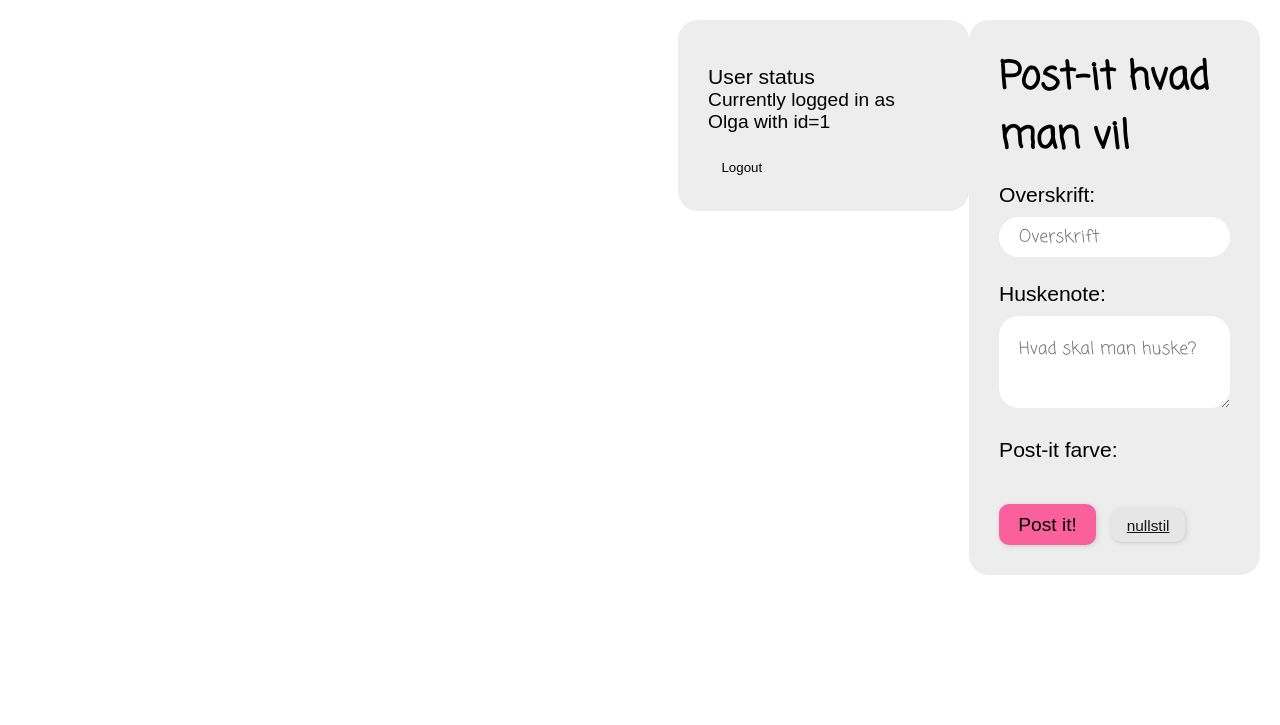
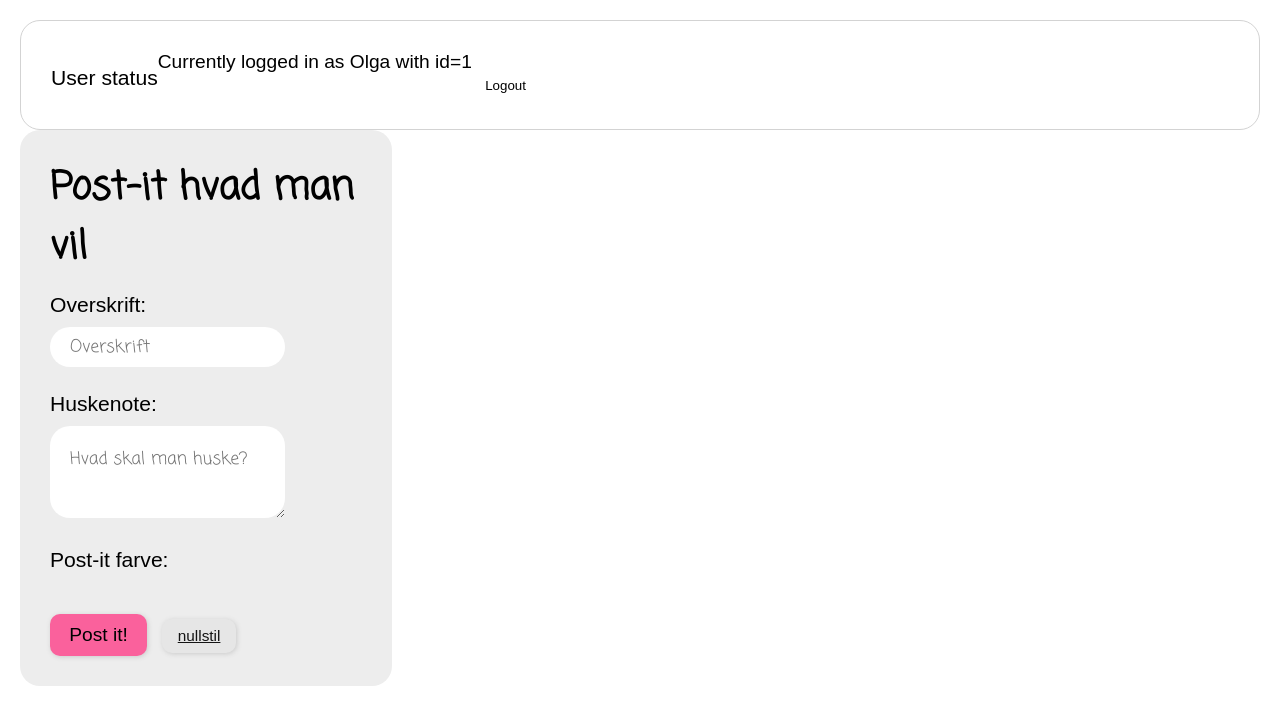
Before and after one commit to okomaro/post-it-system, a PHP site: page /postit_board.php in a window 1280 px wide. Shown: the top 725 px of the page. Run offline with PHP 8.4, Linux system fonts and the light colour scheme; a user stored in the database is signed in; data comes from the database, SQL or seed files in the repository; data that the repository does not hold is empty; some libraries are stand-ins or nearby versions.

Commit message:
Postit board and css corrected

```diff
--- a/css/style.css
+++ b/css/style.css
@@ -12,37 +12,53 @@ body {
 	font-family: sans-serif;
 	font-size: 1.2em;
 	display: flex;
-	flex-wrap: row wrap;
-	justify-content: center;
+	flex-wrap: wrap;
+	justify-content: flex-start;
 }
+
 .container {
 	display: flex;
-	flex-wrap: wrap;
+	flex-wrap: row wrap;
 	padding: 30px;
 	align-self: flex-start;
 }
 
 .user-form {
 	display: flex;
-	flex-wrap: row wrap;
-	width: 30%;
+	flex-wrap: wrap;
+	width: 35%;
+	min-width: 360px;
 	border-radius: 20px;
 	border: 1px solid lightgray;
 	background-color: #ededed;
 }
 
+.welcome-field {
+	width: 100%;
+	border-radius: 20px;
+	border: 1px solid lightgray;
+	order: -1;
+}
+
 .whiteboard {
 	width: 70%;
-	order: -1;
+	order: 0;
+	display: flex;
+	flex-wrap: wrap;
 }
+
 .sidebar {
 	display: flex;
-	flex-wrap: row wrap;
+	flex-wrap: wrap;
 	width: 30%;
+	min-width: 360px;
 	border-radius: 20px;
 	/* border-left: 1px solid lightgray; */
 	background-color: #ededed;
 }
+
+
+
 .footer-tools {
 	display: flex;
 	flex-wrap: row wrap;
@@ -71,6 +87,21 @@ body {
 	/* font-family: 'Shadows Into Light', cursive; */
 	font-family: 'Coming Soon', cursive;
 }
+
+.postit p {
+display: block;
+  word-wrap: break-word;
+  max-height: 3.6em;
+  line-height: 1.8em;
+}
+
+.postit h2 {
+display: block;
+  word-wrap: break-word;
+  max-height: 3.6em;
+  line-height: 1.8em;
+}
+
 .postit button {
 	position: absolute;
 	background: none;
@@ -227,11 +258,12 @@ body {
 }
 
 .whiteboard {
-	width: 50%;
+	width: 55%;
 }
 
 .sidebar {
-	width: 50%;
+	width: 45%;
+	min-width: 360px;
 }
 
 .postit {
--- a/postit_board.php
+++ b/postit_board.php
@@ -8,13 +8,18 @@
 	<title>Post whatever you want</title>
 
 
-	<link rel="stylesheet" href="//code.jquery.com/ui/1.12.1/themes/base/jquery-ui.css">
+<!--	<link rel="stylesheet" href="//code.jquery.com/ui/1.12.1/themes/base/jquery-ui.css">-->
+
 	<link href="https://fonts.googleapis.com/css?family=Shadows+Into+Light" rel="stylesheet">
 	<link href="https://fonts.googleapis.com/css?family=Coming+Soon" rel="stylesheet">
 	<link rel="stylesheet" href="https://use.fontawesome.com/releases/v5.3.1/css/all.css" integrity="sha384-mzrmE5qonljUremFsqc01SB46JvROS7bZs3IO2EmfFsd15uHvIt+Y8vEf7N7fWAU" crossorigin="anonymous">
+
 	<script src="https://code.jquery.com/jquery-1.12.4.js"></script>
+
 	<script type="text/javascript" src="https://ajax.googleapis.com/ajax/libs/jquery/1.7.2/jquery.min.js"></script>
+
 	<script type="text/javascript" src="https://code.jquery.com/ui/1.8.18/jquery-ui.min.js"></script>
+
 	<!-- main style - stays the last because it overrides the themes of jquery -->
 	<link rel="stylesheet" href="css/style.css">
 
@@ -28,7 +33,7 @@
 </head>
 
 <body>
-	<div id="welcome-field" class="container sidebar">
+	<div class="container welcome-field">
 		<h3>User status</h3>
 
 <?php
@@ -56,7 +61,7 @@
 	if(isset($_SESSION['uid'])){ ?>
 
 
-	<div class="container sidebar">
+	<div class=" container sidebar">
 
 		<h1>Post-it hvad man vil</h1>
 		<div>
@@ -94,8 +99,10 @@
 		<!--		good code-->
 		<?php
 		require_once('dbcon.php');
-    $sql = 'select postit.id AS pid, date(createdate), headertext, bodytext, cssclass, users.id AS uid, username, cssclass FROM postit, users, color
+    $sql = 'select postit.id AS pid, date(createdate), headertext, bodytext, cssclass, users.id AS uid, username, cssclass
+	FROM postit, users, color
 WHERE users_id = users.id AND color_id=color.id;';
+
     $stmt = $link->prepare($sql);
 		$stmt->execute();
 	$stmt->bind_result($pid, $createdate, $htext, $btext, $cssclass, $uid, $username, $cssclass);
```
